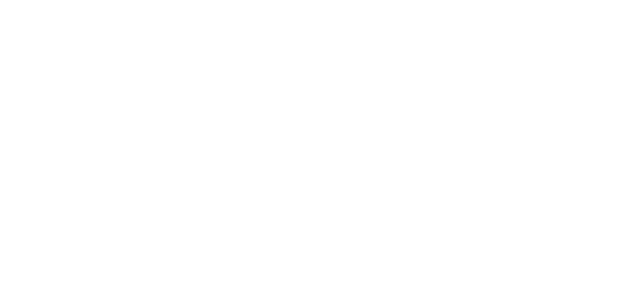
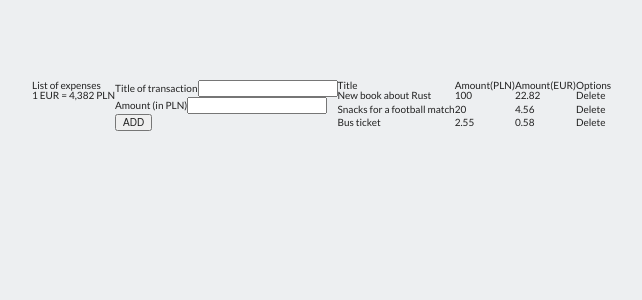
Before and after one commit to Erwin0917/listOfExpenses, a React (Create React App) app: page / in a window 1280 px wide. Shown: the top 300 px of the page, without its empty margins (148-790 px from the left). Built offline with nearby package versions, Linux system fonts and the light colour scheme.

Commit message:
init page wrapper and main styles

```diff
--- a/package.json
+++ b/package.json
@@ -3,10 +3,13 @@
   "version": "0.1.0",
   "private": true,
   "dependencies": {
+    "@emotion/core": "^10.0.22",
+    "@emotion/styled": "^10.0.23",
     "@types/jest": "24.0.22",
     "@types/node": "12.12.6",
     "@types/react": "16.9.11",
     "@types/react-dom": "16.9.3",
+    "emotion": "^10.0.23",
     "react": "^16.11.0",
     "react-dom": "^16.11.0",
     "react-scripts": "3.2.0",
--- /dev/null
+++ b/src/components/AppWrapper.tsx
@@ -0,0 +1,12 @@
+import React from 'react';
+import { AppWrapperStyle } from '../styles/AppWrapperStyle';
+
+type Props = {
+	children: JSX.Element[] | JSX.Element;
+};
+
+const AppWrapper = ({ children }: Props) => {
+	return <AppWrapperStyle>{children}</AppWrapperStyle>;
+};
+
+export default AppWrapper;
--- /dev/null
+++ b/src/styles/AppWrapperStyle.ts
@@ -0,0 +1,10 @@
+import styled from '@emotion/styled';
+
+export const AppWrapperStyle = styled.div`
+	position: relative;
+	margin: 0 auto;
+	display: flex;
+	flex-wrap: wrap;
+	max-width: 1000px;
+	padding: 40px;
+`;
--- /dev/null
+++ b/src/styles/const/Color.ts
@@ -0,0 +1,4 @@
+export enum Color {
+	BACKGROUND_LIGHT = 'white',
+	BACKGROUND_PAGE = '#edeff1'
+}
--- /dev/null
+++ b/src/styles/global/GlobalStyles.ts
@@ -0,0 +1,19 @@
+import { Color } from './../const/Color';
+import { ResetStyles } from './ResetStyle';
+import { css } from '@emotion/core';
+
+export const GlobalStyles = css`
+	${ResetStyles}
+
+	@import url('https://fonts.googleapis.com/css?family=Lato:300,300i,400,700,900&display=swap');
+
+	html {
+		font-family: 'Lato', sans-serif;
+		font-size: 10px;
+		background-color: ${Color.BACKGROUND_PAGE};
+	}
+
+	body {
+		padding: 40px;
+	}
+`;
--- /dev/null
+++ b/src/styles/global/ResetStyle.ts
@@ -0,0 +1,331 @@
+export const ResetStyles = `
+	html,
+	body,
+	div,
+	span,
+	applet,
+	object,
+	iframe,
+	h1,
+	h2,
+	h3,
+	h4,
+	h5,
+	h6,
+	p,
+	blockquote,
+	pre,
+	a,
+	abbr,
+	acronym,
+	address,
+	big,
+	cite,
+	code,
+	del,
+	dfn,
+	em,
+	img,
+	ins,
+	kbd,
+	q,
+	s,
+	samp,
+	small,
+	strike,
+	strong,
+	sub,
+	sup,
+	tt,
+	var,
+	b,
+	u,
+	i,
+	center,
+	dl,
+	dt,
+	dd,
+	ol,
+	ul,
+	li,
+	fieldset,
+	form,
+	label,
+	legend,
+	table,
+	caption,
+	tbody,
+	tfoot,
+	thead,
+	tr,
+	th,
+	td,
+	article,
+	aside,
+	canvas,
+	details,
+	embed,
+	figure,
+	figcaption,
+	footer,
+	header,
+	hgroup,
+	menu,
+	nav,
+	output,
+	ruby,
+	section,
+	summary,
+	time,
+	mark,
+	audio,
+	video {
+		margin: 0;
+		padding: 0;
+		border: 0;
+		font-size: 100%;
+		font: inherit;
+		vertical-align: baseline;
+		box-sizing: border-box;
+	}
+
+	:focus {
+		outline: 0;
+	}
+
+	article,
+	aside,
+	details,
+	figcaption,
+	figure,
+	footer,
+	header,
+	hgroup,
+	menu,
+	nav,
+	section {
+		display: block;
+	}
+
+	body {
+		line-height: 1;
+	}
+
+	ol,
+	ul {
+		list-style: none;
+	}
+
+	blockquote,
+	q {
+		quotes: none;
+	}
+
+	blockquote:before,
+	blockquote:after,
+	q:before,
+	q:after {
+		content: '';
+		content: none;
+	}
+
+	table {
+		border-collapse: collapse;
+		border-spacing: 0;
+	}
+
+	input[type='search']::-webkit-search-cancel-button,
+	input[type='search']::-webkit-search-decoration,
+	input[type='search']::-webkit-search-results-button,
+	input[type='search']::-webkit-search-results-decoration {
+		-webkit-appearance: none;
+		-moz-appearance: none;
+	}
+
+	input[type='search'] {
+		-webkit-appearance: none;
+		-moz-appearance: none;
+		-webkit-box-sizing: content-box;
+		-moz-box-sizing: content-box;
+		box-sizing: content-box;
+	}
+
+	textarea {
+		overflow: auto;
+		vertical-align: top;
+		resize: vertical;
+	}
+
+	audio,
+	canvas,
+	video {
+		display: inline-block;
+		*display: inline;
+		*zoom: 1;
+		max-width: 100%;
+	}
+
+	audio:not([controls]) {
+		display: none;
+		height: 0;
+	}
+
+	[hidden] {
+		display: none;
+	}
+
+	html {
+		font-size: 100%; /* 1 */
+		-webkit-text-size-adjust: 100%; /* 2 */
+		-ms-text-size-adjust: 100%; /* 2 */
+	}
+
+	a:focus {
+		outline: thin dotted;
+	}
+
+	a:active,
+	a:hover {
+		outline: 0;
+	}
+
+	img {
+		border: 0; /* 1 */
+		-ms-interpolation-mode: bicubic; /* 2 */
+	}
+
+	figure {
+		margin: 0;
+	}
+
+	form {
+		margin: 0;
+	}
+
+	fieldset {
+		border: 1px solid #c0c0c0;
+		margin: 0 2px;
+		padding: 0.35em 0.625em 0.75em;
+	}
+
+	legend {
+		border: 0; /* 1 */
+		padding: 0;
+		white-space: normal; /* 2 */
+		*margin-left: -7px; /* 3 */
+	}
+
+	button,
+	input,
+	select,
+	textarea {
+		font-size: 100%; /* 1 */
+		margin: 0; /* 2 */
+		vertical-align: baseline; /* 3 */
+		*vertical-align: middle; /* 3 */
+	}
+
+	button,
+	input {
+		line-height: normal;
+	}
+
+	button,
+	select {
+		text-transform: none;
+	}
+
+	button,
+html input[type="button"], /* 1 */
+input[type="reset"],
+input[type="submit"] {
+		-webkit-appearance: button; /* 2 */
+		cursor: pointer; /* 3 */
+		*overflow: visible; /* 4 */
+	}
+
+	button[disabled],
+	html input[disabled] {
+		cursor: default;
+	}
+
+	input[type='checkbox'],
+	input[type='radio'] {
+		box-sizing: border-box; /* 1 */
+		padding: 0; /* 2 */
+		*height: 13px; /* 3 */
+		*width: 13px; /* 3 */
+	}
+
+	input[type='search'] {
+		-webkit-appearance: textfield; /* 1 */
+		-moz-box-sizing: content-box;
+		-webkit-box-sizing: content-box; /* 2 */
+		box-sizing: content-box;
+	}
+
+	input[type='search']::-webkit-search-cancel-button,
+	input[type='search']::-webkit-search-decoration {
+		-webkit-appearance: none;
+	}
+
+	button::-moz-focus-inner,
+	input::-moz-focus-inner {
+		border: 0;
+		padding: 0;
+	}
+
+	textarea {
+		overflow: auto; /* 1 */
+		vertical-align: top; /* 2 */
+	}
+
+	table {
+		border-collapse: collapse;
+		border-spacing: 0;
+	}
+
+	html,
+	button,
+	input,
+	select,
+	textarea {
+		color: #222;
+	}
+
+	::-moz-selection {
+		background: #b3d4fc;
+		text-shadow: none;
+	}
+
+	::selection {
+		background: #b3d4fc;
+		text-shadow: none;
+	}
+
+	img {
+		vertical-align: middle;
+	}
+
+	fieldset {
+		border: 0;
+		margin: 0;
+		padding: 0;
+	}
+
+	textarea {
+		resize: vertical;
+	}
+
+	.chromeframe {
+		margin: 0.2em 0;
+		background: #ccc;
+		color: #000;
+		padding: 0.2em 0;
+	}
+	*,
+	*:before,
+	*:after {
+		box-sizing: border-box;
+	}
+`;
--- a/src/views/App.tsx
+++ b/src/views/App.tsx
@@ -1,7 +1,71 @@
 import React from 'react';
+import { Global, css } from '@emotion/core';
+import { GlobalStyles } from '../styles/global/GlobalStyles';
+import AppWrapper from '../components/AppWrapper';
 
-const App: React.FC = () => {
-	return <div className='App'></div>;
+const App = () => {
+	return (
+		<div className='App'>
+			<Global
+				styles={css`
+					${GlobalStyles}
+				`}
+			/>
+			<AppWrapper>
+				<header>
+					<h1>List of expenses</h1>
+					<div>
+						<p>1 EUR = 4,382 PLN</p>
+					</div>
+				</header>
+
+				<div>
+					<form>
+						<div>
+							<label>Title of transaction</label>
+							<input type='text' />
+						</div>
+						<div>
+							<label>Amount (in PLN)</label>
+							<input type='text' />
+						</div>
+						<button>ADD</button>
+					</form>
+				</div>
+
+				<table>
+					<thead>
+						<tr>
+							<td>Title</td>
+							<td>Amount(PLN)</td>
+							<td>Amount(EUR)</td>
+							<td>Options</td>
+						</tr>
+					</thead>
+					<tbody>
+						<tr>
+							<td>New book about Rust</td>
+							<td>100</td>
+							<td>22.82</td>
+							<td>Delete</td>
+						</tr>
+						<tr>
+							<td>Snacks for a football match</td>
+							<td>20</td>
+							<td>4.56</td>
+							<td>Delete</td>
+						</tr>
+						<tr>
+							<td>Bus ticket</td>
+							<td>2.55</td>
+							<td>0.58</td>
+							<td>Delete</td>
+						</tr>
+					</tbody>
+				</table>
+			</AppWrapper>
+		</div>
+	);
 };
 
 export default App;
```
Also changed, not shown: 1 other file (tests, documents, lock files or other folders).
